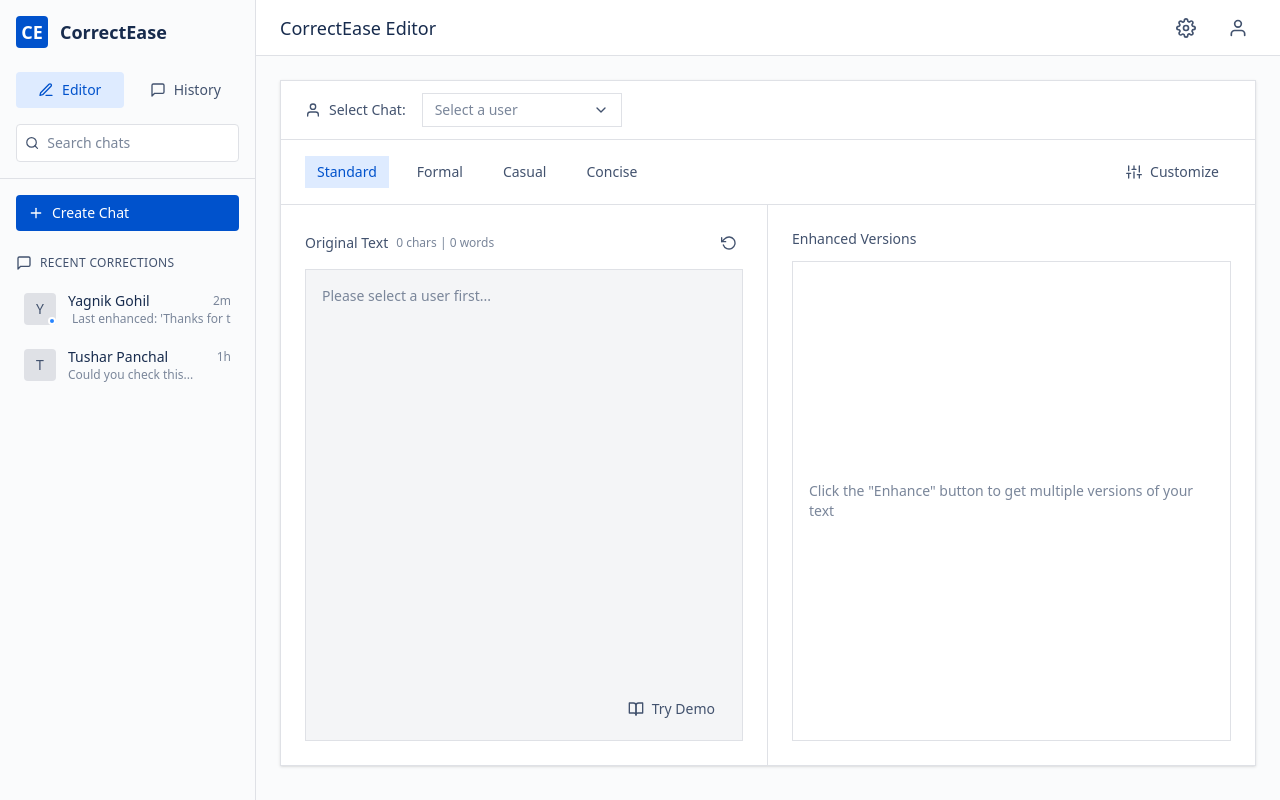
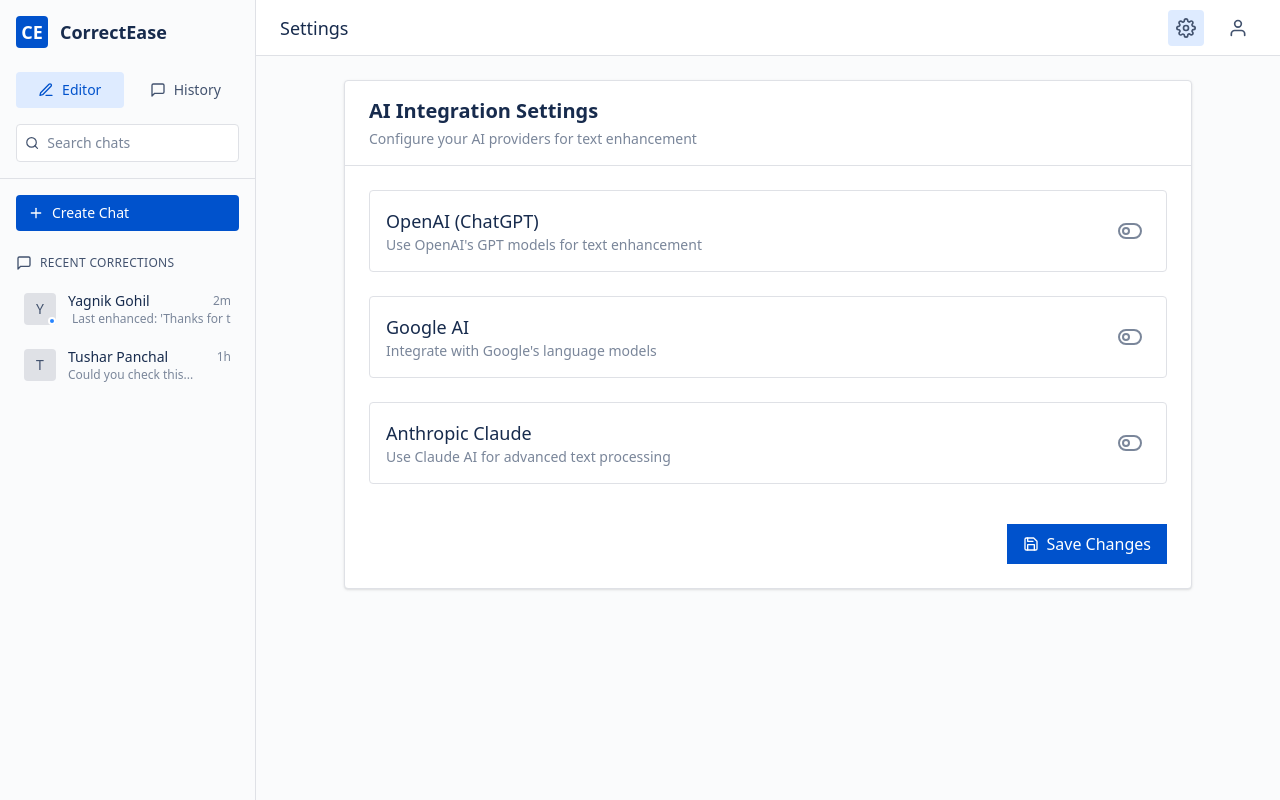
Before and after one commit to rathodrahool/CorrectEase, a React (Vite) app: page / in a window 1280 px wide. Both pictures are taken after a click on the button "Settings". Built offline with nearby package versions, Linux system fonts and the light colour scheme; the HTML template or start-up script is replaced by a standard one.

Commit message:
feat: settings page

```diff
--- a/src/components/layout/Layout.tsx
+++ b/src/components/layout/Layout.tsx
@@ -2,35 +2,56 @@ import React from "react";
 import Navigation, { ActiveTab } from "../navigation/Navigation";
 import Editor from "../editor/Editor";
 import CorrectionHistory from "../history/CorrectionHistory";
-import { FiSettings, FiUser } from "react-icons/fi"; // Add this import
+import Settings from "../settings/Settings";
+import { FiSettings, FiUser } from "react-icons/fi";
 
 const Layout: React.FC = () => {
   const [activeTab, setActiveTab] = React.useState<ActiveTab>("editor");
   const [activeUserId, setActiveUserId] = React.useState<string>("");
+  const [showSettings, setShowSettings] = React.useState(false);
 
   const handleUserSelect = (userId: string) => {
     setActiveUserId(userId);
     setActiveTab("history");
+    setShowSettings(false);
+  };
+
+  const renderMainContent = () => {
+    if (showSettings) {
+      return <Settings />;
+    }
+    return activeTab === "editor" ? (
+      <Editor activeUserId={activeUserId} />
+    ) : (
+      <CorrectionHistory userId={activeUserId} />
+    );
   };
 
   return (
     <div className="flex min-h-screen bg-[#FAFBFC] relative">
       <Navigation
         activeTab={activeTab}
-        onTabChange={setActiveTab}
+        onTabChange={(tab) => {
+          setActiveTab(tab);
+          setShowSettings(false);
+        }}
         activeUserId={activeUserId}
         onUserSelect={handleUserSelect}
       />
       <div className="flex-1 flex flex-col">
         <header className="h-14 border-b border-[#DFE1E6] px-6 flex items-center justify-between bg-white sticky top-0 z-20">
           <h1 className="text-lg font-medium text-[#172B4D]">
-            {activeTab === "editor"
+            {showSettings
+              ? "Settings"
+              : activeTab === "editor"
               ? "CorrectEase Editor"
               : `CorrectEase History ${activeUserId ? "- Corrections" : ""}`}
           </h1>
           <div className="flex items-center gap-4">
             <button
-              className="p-2 text-[#42526E] hover:bg-[#F4F5F7] rounded-sm transition-colors group relative"
+              onClick={() => setShowSettings(!showSettings)}
+              className={`p-2 text-[#42526E] hover:bg-[#F4F5F7] rounded-sm transition-colors group relative
+                ${showSettings ? "bg-[#DEEBFF] text-[#0052CC]" : ""}`}
               aria-label="Settings"
             >
               <FiSettings className="w-5 h-5" />
@@ -58,11 +79,7 @@ const Layout: React.FC = () => {
           </div>
         </header>
         <main className="flex-1 overflow-auto relative z-10">
-          {activeTab === "editor" ? (
-            <Editor activeUserId={activeUserId} />
-          ) : (
-            <CorrectionHistory userId={activeUserId} />
-          )}
+          {renderMainContent()}
         </main>
       </div>
     </div>
--- /dev/null
+++ b/src/components/settings/Settings.tsx
@@ -0,0 +1,154 @@
+import React from "react";
+import { FiSave, FiKey, FiToggleLeft, FiToggleRight } from "react-icons/fi";
+
+interface AIProvider {
+  id: string;
+  name: string;
+  description: string;
+  isEnabled: boolean;
+  apiKey: string;
+}
+
+const Settings: React.FC = () => {
+  const [aiProviders, setAiProviders] = React.useState<AIProvider[]>([
+    {
+      id: "openai",
+      name: "OpenAI (ChatGPT)",
+      description: "Use OpenAI's GPT models for text enhancement",
+      isEnabled: false,
+      apiKey: "",
+    },
+    {
+      id: "google",
+      name: "Google AI",
+      description: "Integrate with Google's language models",
+      isEnabled: false,
+      apiKey: "",
+    },
+    {
+      id: "claude",
+      name: "Anthropic Claude",
+      description: "Use Claude AI for advanced text processing",
+      isEnabled: false,
+      apiKey: "",
+    },
+  ]);
+
+  const handleToggleProvider = (providerId: string) => {
+    setAiProviders((providers) =>
+      providers.map((provider) =>
+        provider.id === providerId
+          ? { ...provider, isEnabled: !provider.isEnabled }
+          : provider
+      )
+    );
+  };
+
+  const handleApiKeyChange = (providerId: string, apiKey: string) => {
+    setAiProviders((providers) =>
+      providers.map((provider) =>
+        provider.id === providerId ? { ...provider, apiKey } : provider
+      )
+    );
+  };
+
+  const handleSaveSettings = () => {
+    // Here you would implement the logic to save the settings
+    console.log("Saving AI provider settings:", aiProviders);
+  };
+
+  return (
+    <div className="max-w-4xl mx-auto p-6">
+      <div className="bg-white border border-[#DFE1E6] rounded-sm shadow-sm">
+        <div className="border-b border-[#DFE1E6] px-6 py-4">
+          <h2 className="text-xl font-semibold text-[#172B4D]">
+            AI Integration Settings
+          </h2>
+          <p className="text-sm text-[#7A869A] mt-1">
+            Configure your AI providers for text enhancement
+          </p>
+        </div>
+
+        <div className="p-6 space-y-6">
+          {aiProviders.map((provider) => (
+            <div
+              key={provider.id}
+              className="border border-[#DFE1E6] rounded-sm p-4 space-y-4"
+            >
+              <div className="flex items-center justify-between">
+                <div>
+                  <h3 className="text-lg font-medium text-[#172B4D]">
+                    {provider.name}
+                  </h3>
+                  <p className="text-sm text-[#7A869A]">
+                    {provider.description}
+                  </p>
+                </div>
+                <button
+                  onClick={() => handleToggleProvider(provider.id)}
+                  className={`p-2 rounded-full transition-colors
+                    ${
+                      provider.isEnabled
+                        ? "text-[#0052CC] hover:bg-[#DEEBFF]"
+                        : "text-[#7A869A] hover:bg-[#F4F5F7]"
+                    }`}
+                >
+                  {provider.isEnabled ? (
+                    <FiToggleRight className="w-6 h-6" />
+                  ) : (
+                    <FiToggleLeft className="w-6 h-6" />
+                  )}
+                </button>
+              </div>
+
+              {provider.isEnabled && (
+                <div className="space-y-2">
+                  <label className="block text-sm font-medium text-[#172B4D]">
+                    API Key
+                  </label>
+                  <div className="flex gap-2 items-center">
+                    <div className="flex-1 relative">
+                      <FiKey className="absolute left-3 top-1/2 -translate-y-1/2 text-[#7A869A]" />
+                      <input
+                        type="password"
+                        value={provider.apiKey}
+                        onChange={(e) =>
+                          handleApiKeyChange(provider.id, e.target.value)
+                        }
+                        placeholder={`Enter your ${provider.name} API key`}
+                        className="w-full pl-10 pr-3 py-2 border border-[#DFE1E6]
+                          focus:border-[#2684FF] focus:ring-2 focus:ring-[#2684FF]
+                          focus:ring-opacity-25"
+                      />
+                    </div>
+                    <a
+                      href="#"
+                      className="text-sm text-[#0052CC] hover:underline"
+                      target="_blank"
+                      rel="noopener noreferrer"
+                    >
+                      Get API Key
+                    </a>
+                  </div>
+                </div>
+              )}
+            </div>
+          ))}
+
+          <div className="flex justify-end pt-4">
+            <button
+              onClick={handleSaveSettings}
+              className="flex items-center gap-2 px-4 py-2 bg-[#0052CC]
+                text-white hover:bg-[#0065FF] transition-colors"
+            >
+              <FiSave className="w-4 h-4" />
+              <span>Save Changes</span>
+            </button>
+          </div>
+        </div>
+      </div>
+    </div>
+  );
+};
+
+export default Settings;
```
